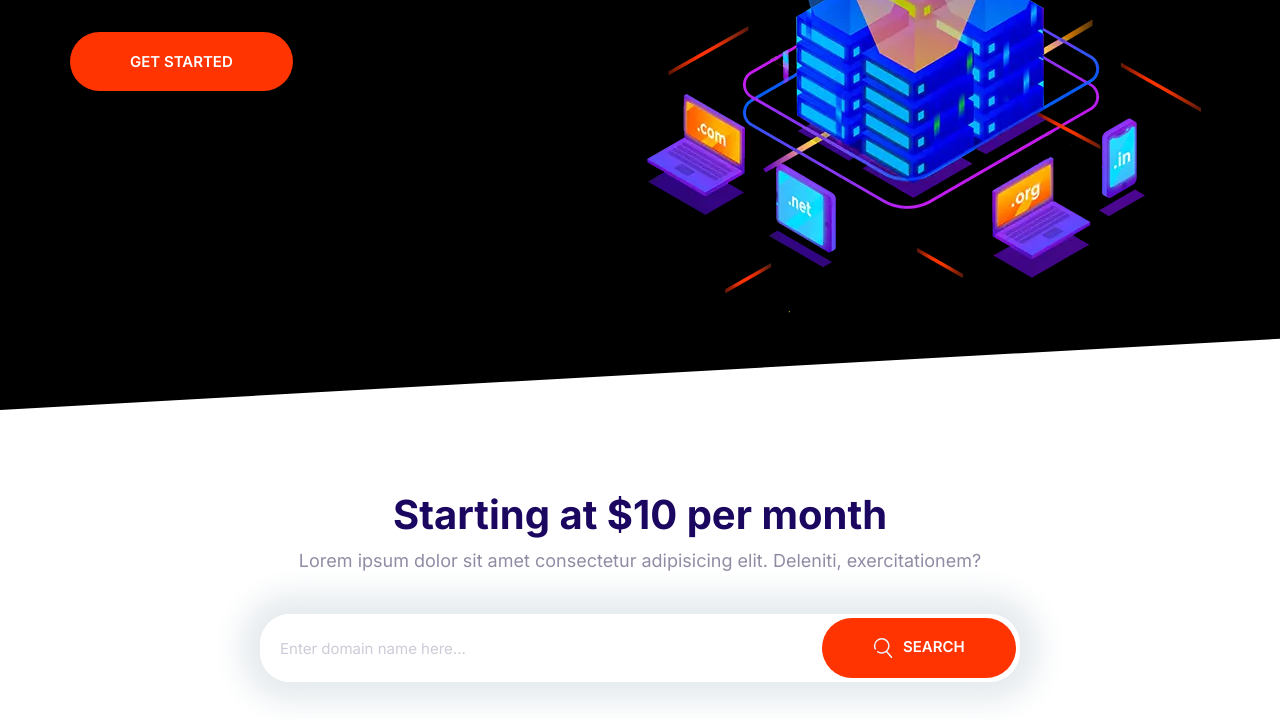
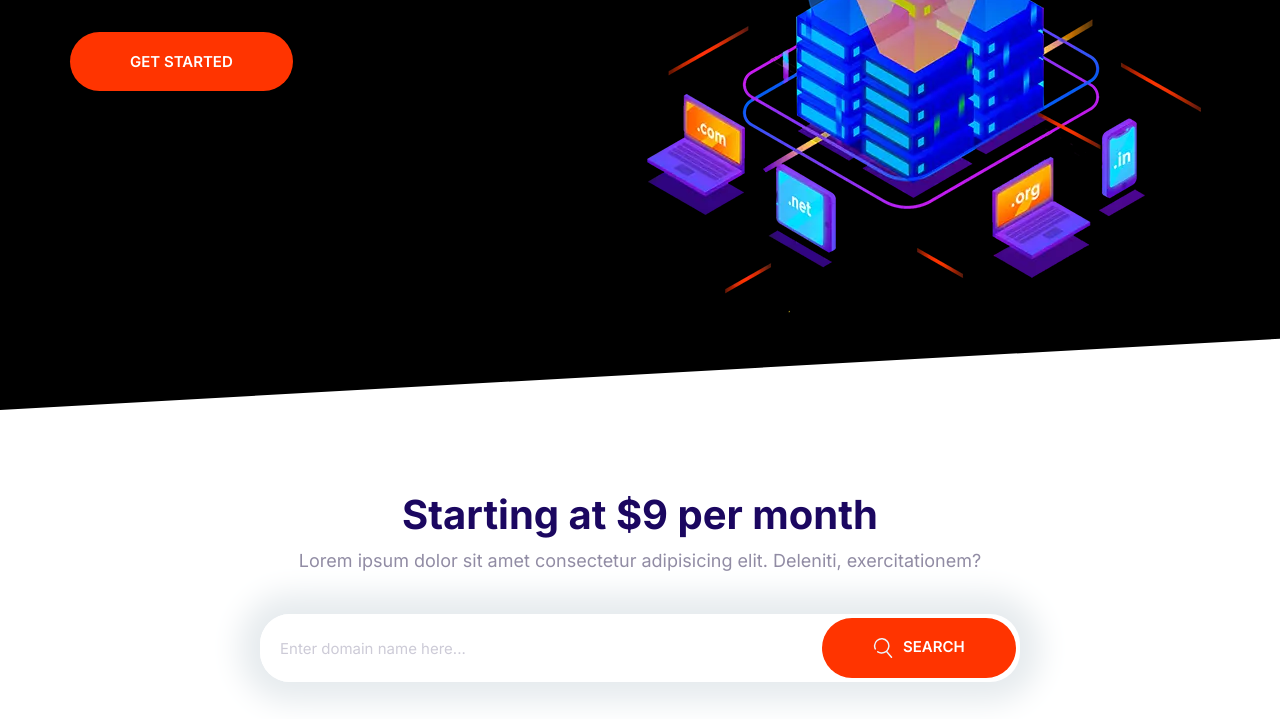
Before and after one commit to fateme1929/moshify, a website built with Parcel: page index.html in a window 1280 px wide. Shown: the part 364-1083 px from the top of the page. Built offline with nearby package versions, Linux system fonts and the light colour scheme.

Commit message:
Update the price.

```diff
--- a/index.html
+++ b/index.html
@@ -13,7 +13,7 @@
     <meta property="og:type" content="website" />
     <meta property="og:image" content="http://" />
     <meta property="og:url" content="https://moshified.com" />
-    <title>Moshify - Go Online for Just $10</title>
+    <title>Moshify - Go Online for Just $9</title>
     <link rel="preconnect" href="https://fonts.gstatic.com" />
     <link
       href="https://fonts.googleapis.com/css2?family=Inter:wght@400;600;700&display=swap"
@@ -64,7 +64,7 @@
     </section>
     <section data-aos="fade-up" class="block container block-domain">
       <header class="block__header">
-        <h2>Starting at $10 per month</h2>
+        <h2>Starting at $9 per month</h2>
         <p>
           Lorem ipsum dolor sit amet consectetur adipisicing elit. Deleniti,
           exercitationem?
```
